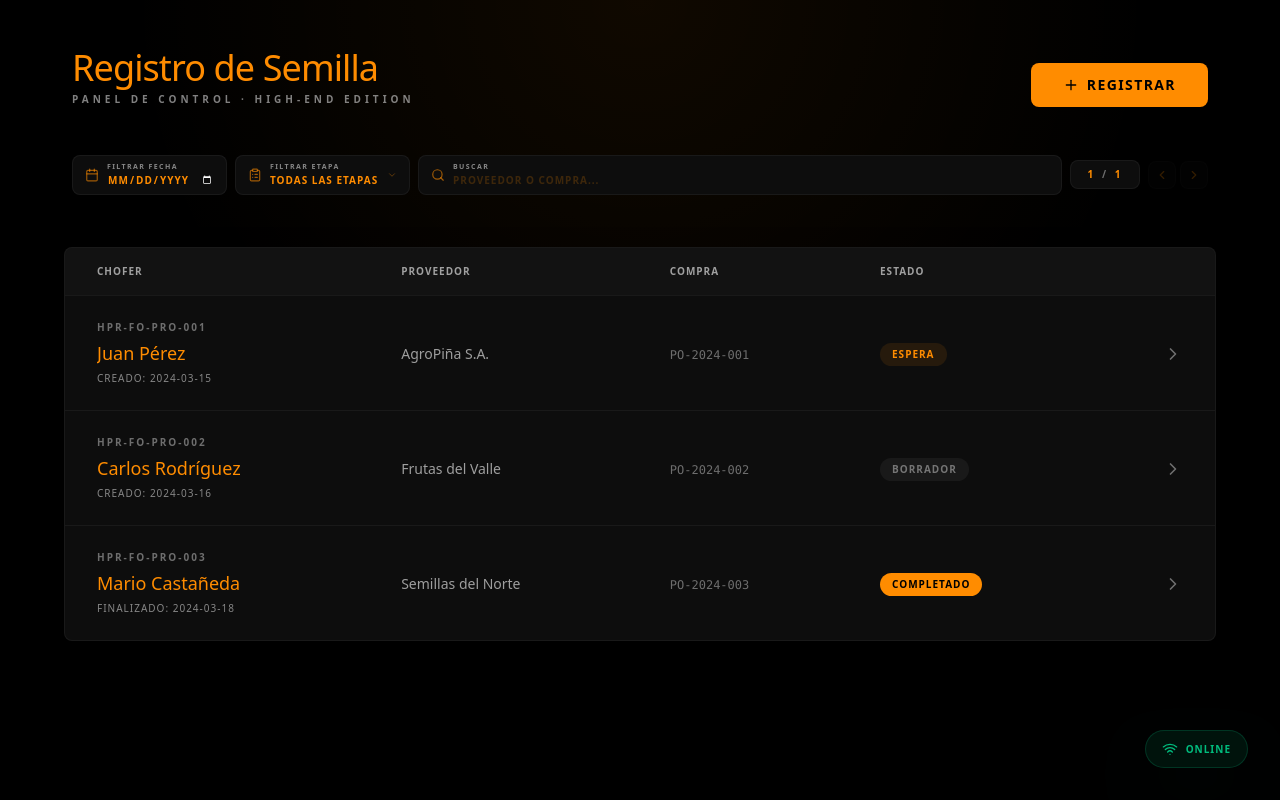
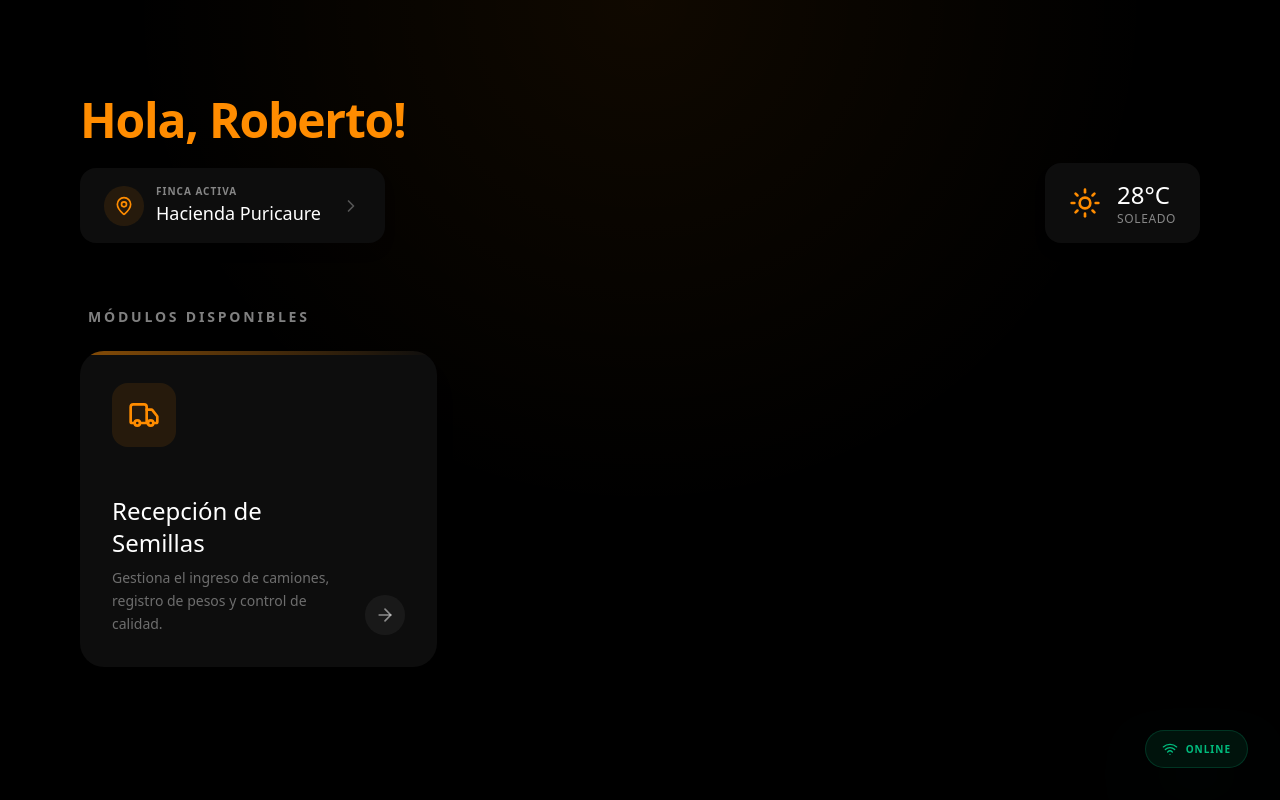
Before and after one commit to rrivas-lab/terra_sync_odoo, a React (Vite) app: page / in a window 1280 px wide. Built offline with nearby package versions, Linux system fonts and the light colour scheme.

Commit message:
feat: Add dashboard view and navigation
Introduces a new dashboard view with a greeting, active farm selector, and a placeholder for a weather widget. This change also refactors the main app component to accommodate navigation between the list view and the new dashboard.

```diff
--- a/src/App.tsx
+++ b/src/App.tsx
@@ -25,7 +25,9 @@ import {
   Maximize2,
   Trash2,
   Wifi,
-  WifiOff
+  WifiOff,
+  Home,
+  Sun
 } from 'lucide-react';
 import { motion, AnimatePresence } from 'motion/react';
 import { clsx, type ClassValue } from 'clsx';
@@ -370,11 +372,132 @@ const ElevatedSelect = ({ label, icon: Icon, value, onChange, options, disabled
 
 // --- Views ---
 
-const ListView = ({ vehicles, onNewVehicle, onSelectVehicle, isOnline }: {
+const DashboardView = ({ onNavigate }: { onNavigate: (view: 'list') => void }) => {
+  const [showFincaModal, setShowFincaModal] = useState(false);
+  const [activeFinca, setActiveFinca] = useState('Hacienda Puricaure');
+  const fincas = ['Hacienda Puricaure', 'Finca El Paraíso', 'Hacienda La Esperanza'];
+
+  return (
+    <div className="max-w-6xl mx-auto space-y-16 pb-24 px-4 pt-12">
+      {/* Header Section */}
+      <div className="flex flex-col md:flex-row md:items-end justify-between gap-8">
+        <div className="space-y-6">
+          <h1 className="text-5xl font-bold tracking-tight text-[#FF8C00]">Hola, Roberto!</h1>
+
+          {/* Farm Selector */}
+          <div
+            onClick={() => setShowFincaModal(true)}
+            className="inline-flex items-center gap-3 bg-[#0D0D0D] px-6 py-4 rounded-2xl shadow-lg cursor-pointer hover:bg-[#1A1A1A] transition-colors"
+          >
+            <div className="w-10 h-10 rounded-full bg-[#FF8C00]/10 flex items-center justify-center">
+              <MapPin className="w-5 h-5 text-[#FF8C00]" />
+            </div>
+            <div>
+              <p className="text-[10px] font-bold text-white/50 uppercase tracking-widest">Finca Activa</p>
+              <p className="text-lg font-medium text-white">{activeFinca}</p>
+            </div>
+            <ChevronRight className="w-5 h-5 text-white/30 ml-2" />
+          </div>
+        </div>
+
+        {/* Weather Widget */}
+        <div className="flex items-center gap-4 bg-[#0D0D0D] px-6 py-4 rounded-2xl shadow-lg">
+          <Sun className="w-8 h-8 text-[#FF8C00]" />
+          <div>
+            <p className="text-2xl font-light text-white">28°C</p>
+            <p className="text-xs font-medium text-white/50 uppercase tracking-wider">Soleado</p>
+          </div>
+        </div>
+      </div>
+
+      {/* Modules Section */}
+      <div className="space-y-6">
+        <h2 className="text-sm font-bold text-white/50 uppercase tracking-[0.2em] px-2">Módulos Disponibles</h2>
+
+        <div className="grid grid-cols-1 md:grid-cols-2 lg:grid-cols-3 gap-6">
+          {/* Recepción de Semillas Card */}
+          <div
+            onClick={() => onNavigate('list')}
+            className="group relative bg-[#0D0D0D] p-8 rounded-3xl shadow-xl cursor-pointer overflow-hidden transition-all hover:-translate-y-1 hover:shadow-2xl hover:shadow-[#FF8C00]/5"
+          >
+            <div className="absolute top-0 left-0 w-full h-1 bg-gradient-to-r from-[#FF8C00] to-transparent opacity-50" />
+
+            <div className="flex flex-col h-full justify-between gap-12">
+              <div className="w-16 h-16 rounded-2xl bg-[#FF8C00]/10 flex items-center justify-center group-hover:scale-110 transition-transform duration-500">
+                <Truck className="w-8 h-8 text-[#FF8C00]" />
+              </div>
+
+              <div className="flex items-end justify-between gap-4">
+                <div className="space-y-2">
+                  <h3 className="text-2xl font-medium text-white group-hover:text-[#FF8C00] transition-colors">Recepción de Semillas</h3>
+                  <p className="text-sm text-white/40 leading-relaxed">
+                    Gestiona el ingreso de camiones, registro de pesos y control de calidad.
+                  </p>
+                </div>
+                <div className="w-10 h-10 shrink-0 rounded-full bg-white/5 flex items-center justify-center group-hover:bg-[#FF8C00] transition-colors">
+                  <ArrowRight className="w-5 h-5 text-white/50 group-hover:text-black transition-colors" />
+                </div>
+              </div>
+            </div>
+          </div>
+        </div>
+      </div>
+
+      {/* Finca Modal */}
+      <AnimatePresence>
+        {showFincaModal && (
+          <motion.div
+            initial={{ opacity: 0 }}
+            animate={{ opacity: 1 }}
+            exit={{ opacity: 0 }}
+            className="fixed inset-0 z-50 flex items-center justify-center p-4 bg-black/80 backdrop-blur-sm"
+            onClick={() => setShowFincaModal(false)}
+          >
+            <motion.div
+              initial={{ scale: 0.95, opacity: 0 }}
+              animate={{ scale: 1, opacity: 1 }}
+              exit={{ scale: 0.95, opacity: 0 }}
+              onClick={(e) => e.stopPropagation()}
+              className="bg-[#0D0D0D] w-full max-w-md rounded-3xl shadow-2xl overflow-hidden"
+            >
+              <div className="p-6 border-b border-white/5 flex items-center justify-between">
+                <h3 className="text-lg font-medium text-white">Seleccionar Finca</h3>
+                <button onClick={() => setShowFincaModal(false)} className="p-2 hover:bg-white/5 rounded-full transition-colors">
+                  <X className="w-5 h-5 text-white/50" />
+                </button>
+              </div>
+              <div className="p-2">
+                {fincas.map(finca => (
+                  <button
+                    key={finca}
+                    onClick={() => {
+                      setActiveFinca(finca);
+                      setShowFincaModal(false);
+                    }}
+                    className={cn(
+                      "w-full flex items-center justify-between p-4 rounded-2xl transition-colors",
+                      activeFinca === finca ? "bg-[#FF8C00]/10 text-[#FF8C00]" : "text-white hover:bg-white/5"
+                    )}
+                  >
+                    <span className="font-medium">{finca}</span>
+                    {activeFinca === finca && <CheckCircle2 className="w-5 h-5" />}
+                  </button>
+                ))}
+              </div>
+            </motion.div>
+          </motion.div>
+        )}
+      </AnimatePresence>
+    </div>
+  );
+};
+
+const ListView = ({ vehicles, onNewVehicle, onSelectVehicle, isOnline, onGoHome }: {
   vehicles: Vehicle[],
   onNewVehicle: () => void,
   onSelectVehicle: (v: Vehicle) => void,
-  isOnline: boolean
+  isOnline: boolean,
+  onGoHome: () => void
 }) => {
   const [filterStage, setFilterStage] = useState<string>('todos');
   const [filterDate, setFilterDate] = useState<string>('');
@@ -403,9 +526,18 @@ const ListView = ({ vehicles, onNewVehicle, onSelectVehicle, isOnline }: {
   return (
     <div className="max-w-6xl mx-auto space-y-12 pb-24">
       <div className="flex items-end justify-between px-2">
+        <div className="flex items-center gap-4">
+          <button
+            onClick={onGoHome}
+            className="p-3 bg-[#0D0D0D] text-[#FF8C00] rounded-xl hover:bg-[#FF8C00]/10 transition-colors"
+            title="Volver al Inicio"
+          >
+            <Home className="w-6 h-6" />
+          </button>
           <div className="space-y-1">
             <h1 className="text-4xl font-light tracking-tight text-[#FF8C00]">Registro de Semilla</h1>
             <p className="text-[10px] font-bold text-white/50 uppercase tracking-[0.4em]">Panel de Control · High-End Edition</p>
+          </div>
         </div>
         <button
           onClick={onNewVehicle}
@@ -599,10 +731,19 @@ const FormView = ({
   return (
     <div className="max-w-4xl mx-auto space-y-6 pb-24">
       <div className="flex items-center justify-between px-2">
+        <div className="flex items-center gap-6">
+          <button
+            onClick={() => setView('dashboard')}
+            className="p-2 bg-[#0D0D0D] text-[#FF8C00] rounded-xl hover:bg-[#FF8C00]/10 transition-colors"
+            title="Volver al Inicio"
+          >
+            <Home className="w-5 h-5" />
+          </button>
           <button onClick={() => setView('list')} className="flex items-center gap-4 text-white/40 hover:text-[#FF8C00] transition-colors group">
             <ArrowLeft className="w-5 h-5" />
             <span className="text-xs font-bold tracking-widest uppercase">Volver</span>
           </button>
+        </div>
         <div className="text-right space-y-1">
           <p className="text-[10px] font-bold uppercase tracking-widest text-white/50">ID Registro</p>
           <p className="text-xl font-medium text-[#FF8C00]">{selectedVehicle.id}</p>
@@ -1186,12 +1327,22 @@ const OperationView = ({
       {/* 2. Cabecera (Mini-Header) */}
       <header className="w-full px-6 md:px-12 py-3 md:py-4 flex justify-between items-center bg-[#0D0D0D] border-b border-white/5 shadow-[0_4px_30px_rgba(0,0,0,0.5)] relative z-50">
         <div className="flex items-center gap-4 md:gap-8">
+          <div className="flex items-center gap-2">
+            <button
+              onClick={() => setView('dashboard')}
+              className="p-2 hover:bg-white/5 rounded-full transition-colors text-[#FF8C00] hover:text-[#FF8C00]/80"
+              title="Volver al Inicio"
+            >
+              <Home className="w-5 h-5" />
+            </button>
             <button
               onClick={() => setView('form')}
               className="p-2 hover:bg-white/5 rounded-full transition-colors text-white/40 hover:text-white"
+              title="Volver al Formulario"
             >
               <ArrowLeft className="w-5 h-5" />
             </button>
+          </div>
           <div className="h-6 w-px bg-white/10 hidden md:block" />
           <div className="flex gap-6 md:gap-10">
             <div className="flex flex-col">
@@ -1613,7 +1764,7 @@ const OperationView = ({
 };
 
 export default function App() {
-  const [view, setView] = useState<'list' | 'form' | 'operation'>('list');
+  const [view, setView] = useState<'dashboard' | 'list' | 'form' | 'operation'>('dashboard');
   const [isOnline, setIsOnline] = useState(true);
   const [vehicles, setVehicles] = useState<Vehicle[]>([
     {
@@ -1803,12 +1954,16 @@ export default function App() {
             transition={{ duration: 0.2, ease: 'easeOut' }}
             className="h-full"
           >
+            {view === 'dashboard' && (
+              <DashboardView onNavigate={setView} />
+            )}
             {view === 'list' && (
               <ListView
                 vehicles={vehicles}
                 onNewVehicle={handleNewVehicle}
                 onSelectVehicle={handleSelectVehicle}
                 isOnline={isOnline}
+                onGoHome={() => setView('dashboard')}
               />
             )}
             {view === 'form' && (
```
Lines whose indentation alone changed are shown as unchanged.
